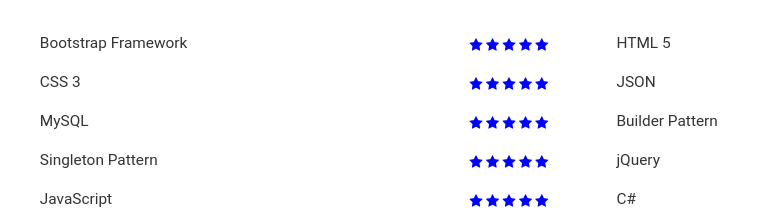
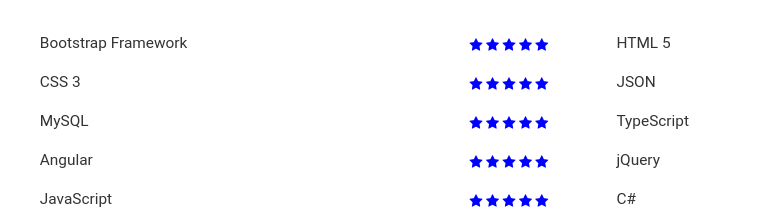
Before and after one commit to yevhenip/yevhenip, a plain HTML site: page index.html in a window 1280 px wide. Shown: the part 910-1134 px from the top of the page, 59-817 px from the left. Drawn offline with nearby package versions, Linux system fonts and the light colour scheme.

Commit message:
Changed skills

```diff
--- a/index.html
+++ b/index.html
@@ -117,7 +117,7 @@
                     </div>
                 </div>
                 <div class="item">
-                    <p>Builder Pattern</p>
+                    <p>TypeScript</p>
                     <div class="stars">
                         <span class="fa fa-star"></span>
                         <span class="fa fa-star"></span>
@@ -127,7 +127,7 @@
                     </div>
                 </div>
                 <div class="item">
-                    <p>Singleton Pattern</p>
+                    <p>Angular</p>
                     <div class="stars">
                         <span class="fa fa-star"></span>
                         <span class="fa fa-star"></span>
```
